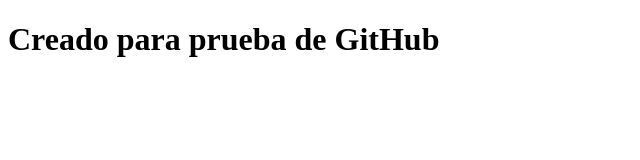
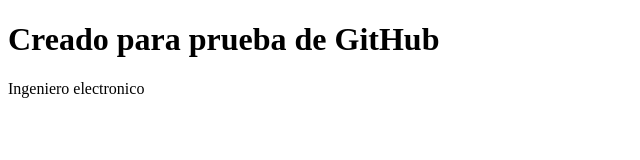
Before and after one commit to DavidTimaran/Prueba-git, a plain HTML site: page contacto.html in a window 1280 px wide. Shown: the whole page, without its empty margins (0-640 px from the left). Drawn offline with Linux system fonts and the light colour scheme.

Commit message:
actualiza el contacto

```diff
--- a/contacto.html
+++ b/contacto.html
@@ -7,5 +7,6 @@
 </head>
 <body>
     <h1>Creado para prueba de GitHub</h1>
+        <p>Ingeniero electronico</p>
 </body>
 </html>
```
